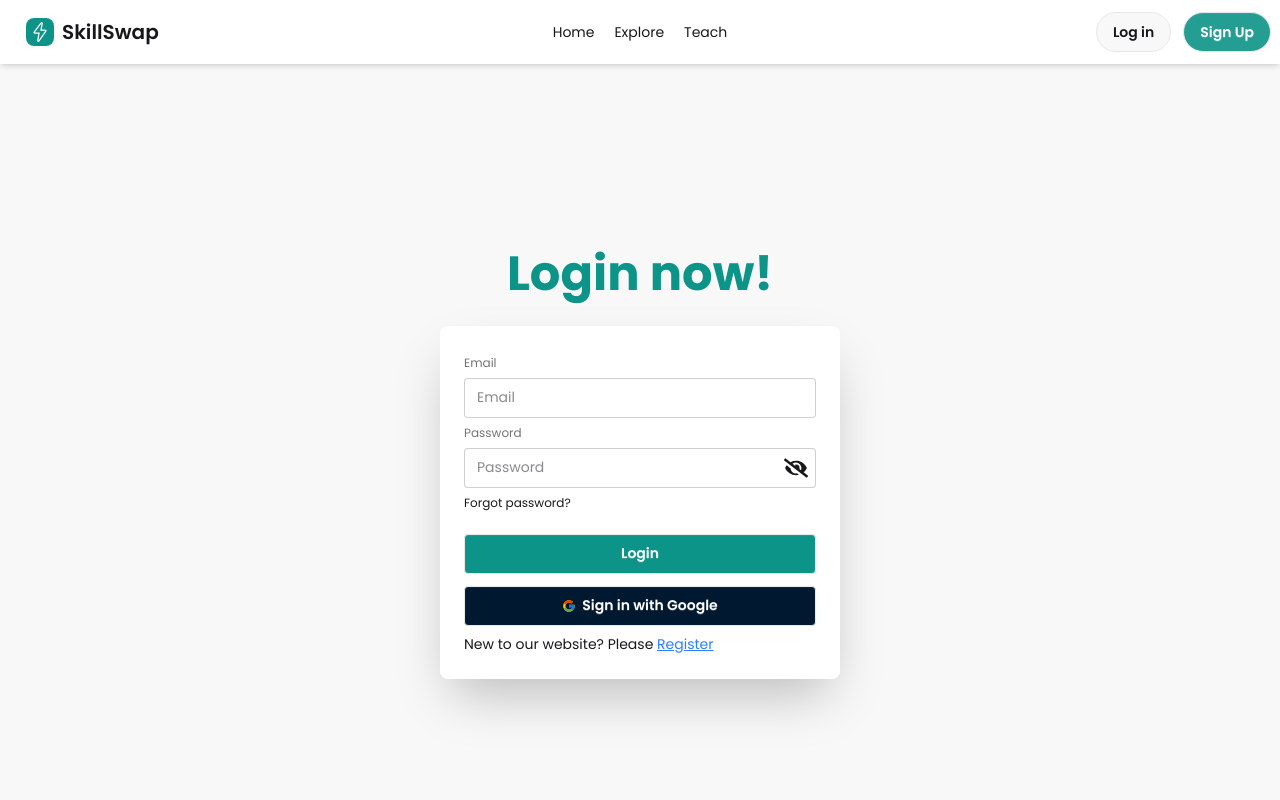
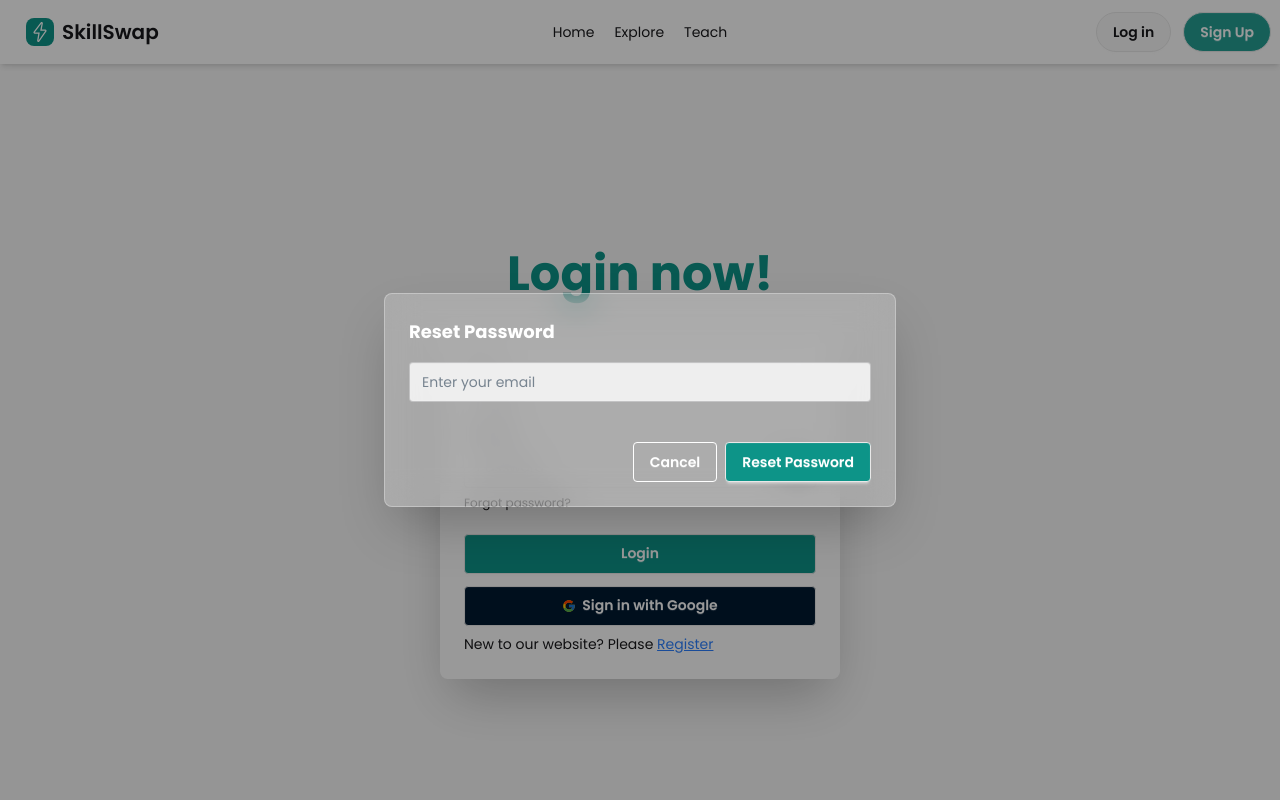
Before and after one commit to sukanta022/SkillSwap_Firebase, a React (Vite) app: page /login in a window 1280 px wide. Both pictures are taken after a click on the link "Forgot password?". Shown: the top 800 px of the page. Built offline with nearby package versions, Linux system fonts and the light colour scheme; no server answers.

Commit message:
added forget password auth

```diff
--- /dev/null
+++ b/src/Component/ForgetPasswordModal.jsx
@@ -0,0 +1,51 @@
+import React, { useState, useEffect, use } from "react";
+import toast from "react-hot-toast";
+import { AuthContext } from "../Provider/AuthContext";
+
+const ForgotPasswordModal = ({ open, onClose, defaultEmail }) => {
+    const [email, setEmail] = useState("");
+    const {forgetPassword} = use(AuthContext)
+
+    useEffect(() => {
+        if (defaultEmail) {
+            setEmail(defaultEmail);
+        }
+    }, [defaultEmail]);
+
+    if (!open) return null;
+
+    const handleReset = (e) => {
+        e.preventDefault();
+
+        forgetPassword(email)
+        .then(() => {
+            toast.success("Password reset email sent!");
+            onClose();
+            window.open("https://mail.google.com", "_blank");
+        })
+        .catch((error) => toast.error(error.message))
+    };
+
+  return (
+    <dialog className="modal modal-open">
+      <div className="modal-box bg-white/20 backdrop-blur-lg border border-white/30">
+        <h3 className="font-bold text-lg text-white">Reset Password</h3>
+
+        <form onSubmit={handleReset} className="space-y-4 mt-4">
+          <input type="email" required placeholder="Enter your email" value={email} onChange={(e) => setEmail(e.target.value)}
+            className="input w-full bg-white/80 text-[#001931]"/>
+
+          <div className="modal-action">
+            <button type="button" onClick={onClose} className="btn btn-outline border-white text-white">
+              Cancel
+            </button>
+
+            <button type="submit" className="btn bg-[#0D9488] text-white" >Reset Password</button>
+          </div>
+        </form>
+      </div>
+    </dialog>
+  );
+};
+
+export default ForgotPasswordModal;
--- a/src/Pages/Login.jsx
+++ b/src/Pages/Login.jsx
@@ -1,15 +1,19 @@
-import React, {  use, useRef, useState } from 'react';
+import React, {  use, useState } from 'react';
 import { Link, useLocation, useNavigate } from 'react-router';
 import { AuthContext } from '../Provider/AuthContext';
 import { FcGoogle } from "react-icons/fc";
 import { FaEye, FaEyeSlash } from 'react-icons/fa';
 import toast from 'react-hot-toast';
+import ForgotPasswordModal from '../Component/ForgetPasswordModal';
 
 const Login = () => {
     const [error, setError] = useState('')
     const [success, setSuccess] = useState(false)
     const [showPassword, setShowPassword] = useState(false)
-    const emailRef = useRef()
+
+    const [email, setEmail] = useState("");
+    const [openForgot, setOpenForgot] = useState(false);
+
     const {signInUser,signInGoogle} = use(AuthContext)
     const navigate = useNavigate()
     const location = useLocation()
@@ -64,7 +68,7 @@ const Login = () => {
                         <form onSubmit={handleLogin}>
                             <fieldset className="fieldset">
                                 <label className="label">Email</label>
-                                <input type="email" name="email" ref={emailRef} className="input w-full" placeholder="Email" />
+                                <input onChange={(e) => setEmail(e.target.value)} type="email" name="email"  className="input w-full" placeholder="Email" />
                                 <label className="label">Password</label>
                                 <div className='relative'>
                                     <input type={showPassword ? "text" : "password"} name="password" className="input w-full" placeholder="Password" />
@@ -74,7 +78,7 @@ const Login = () => {
                                         }
                                     </button>
                                 </div>
-                                <div ><a className="link link-hover">Forgot password?</a></div>
+                                <div ><a onClick={() => setOpenForgot(true)} className="link link-hover">Forgot password?</a></div>
                                 <button className="btn text-white bg-[#0D9488] mt-4 w-full">Login</button>
 
                             </fieldset>
@@ -91,6 +95,11 @@ const Login = () => {
 
                 </div>
             </div>
+            <ForgotPasswordModal
+        open={openForgot}
+        onClose={() => setOpenForgot(false)}
+        defaultEmail={email}
+      />
         </div>
     );
 };
--- a/src/Provider/AuthProvider.jsx
+++ b/src/Provider/AuthProvider.jsx
@@ -1,6 +1,6 @@
 import React, { useEffect, useState } from 'react';
 import { AuthContext } from './AuthContext';
-import { createUserWithEmailAndPassword, updateProfile, onAuthStateChanged, signInWithEmailAndPassword, signOut, GoogleAuthProvider, signInWithPopup } from 'firebase/auth';
+import { createUserWithEmailAndPassword, updateProfile, onAuthStateChanged, signInWithEmailAndPassword, signOut, GoogleAuthProvider, signInWithPopup, sendPasswordResetEmail } from 'firebase/auth';
 import { auth } from '../Firebase/firebase.init';
 
 const AuthProvider = ({children}) => {
@@ -41,6 +41,10 @@ const AuthProvider = ({children}) => {
         return signOut(auth)
     }
 
+    const forgetPassword = (email) => {
+        return sendPasswordResetEmail(auth,email)
+    }
+
     const authInfo = {
         user,
         loading,
@@ -48,7 +52,8 @@ const AuthProvider = ({children}) => {
         updateUserProfile,
         signInUser,
         signOutUser,
-        signInGoogle
+        signInGoogle,
+        forgetPassword
     }
 
 
```
